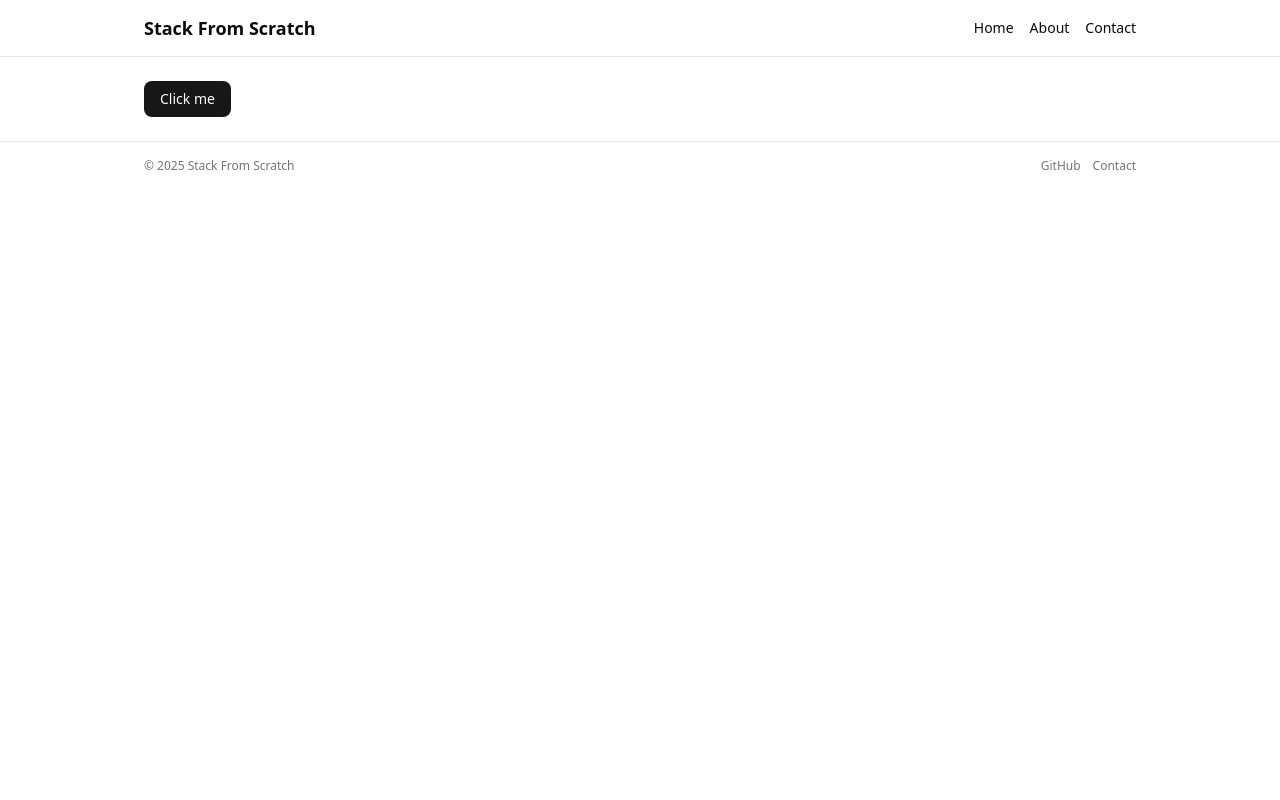
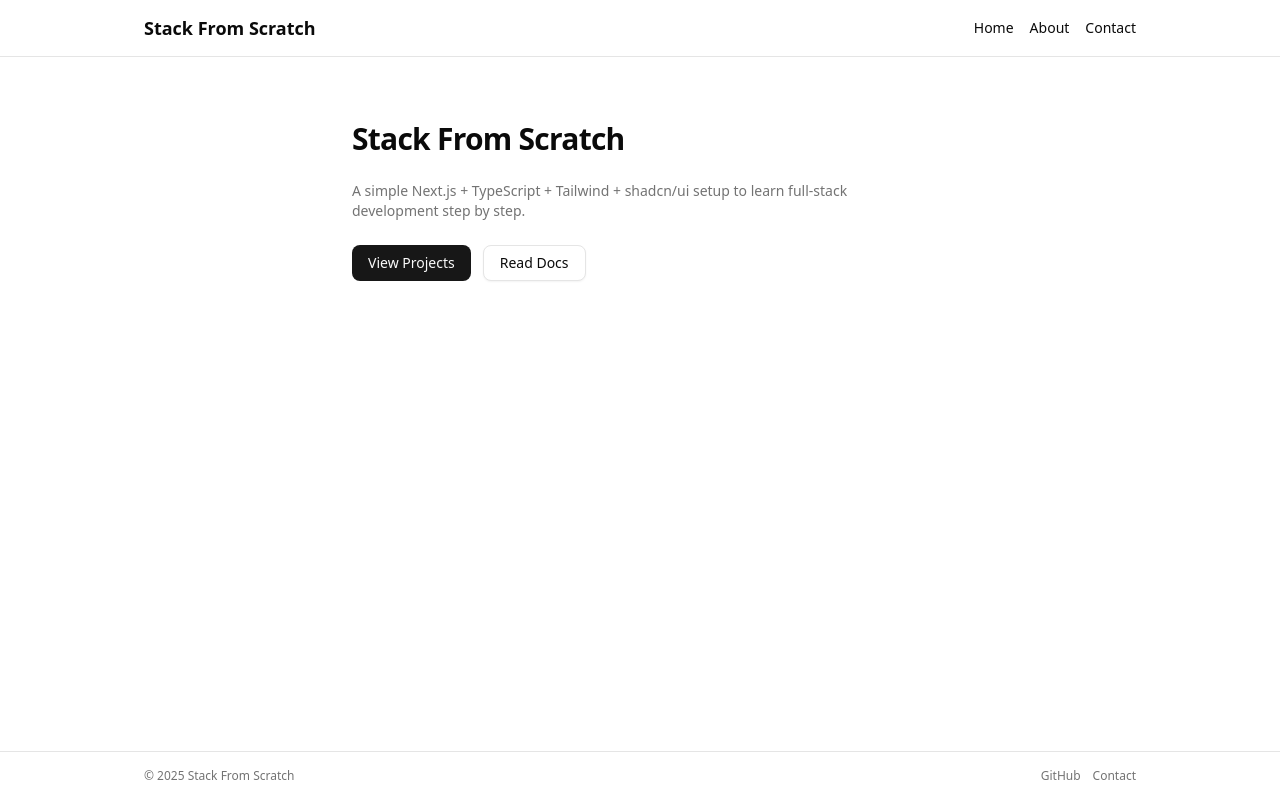
Before and after one commit to rahul-kapgate/stack-from-scratch-frontend, a Next.js app: page / in a window 1280 px wide. Built offline with nearby package versions, Linux system fonts and the light colour scheme.

Commit message:
understanding routung

```diff
--- /dev/null
+++ b/app/about/page.tsx
@@ -0,0 +1,15 @@
+// app/about/page.tsx
+
+export default function AboutPage() {
+    return (
+      <section className="space-y-4 py-10">
+        <h1 className="text-2xl font-bold tracking-tight">About</h1>
+
+        <p className="text-sm text-muted-foreground max-w-xl">
+          This is the about page of my Next.js app. Here I&apos;m learning
+          Next.js, TypeScript, Tailwind CSS, shadcn/ui and modern frontend
+          patterns step by step.
+        </p>
+      </section>
+    );
+  }
--- /dev/null
+++ b/app/contact/page.tsx
@@ -0,0 +1,14 @@
+
+export default function ContactPage() {
+    return (
+      <section className="space-y-4 py-10">
+        <h1 className="text-2xl font-bold tracking-tight">Contact</h1>
+
+        <p className="text-sm text-muted-foreground max-w-xl">
+          This is the about page of my Next.js app. Here I&apos;m learning
+          Next.js, TypeScript, Tailwind CSS, shadcn/ui and modern frontend
+          patterns step by step.
+        </p>
+      </section>
+    );
+  }
--- a/app/layout.tsx
+++ b/app/layout.tsx
@@ -16,10 +16,14 @@ export default function RootLayout({
 }>) {
   return (
     <html lang="en">
-      <body>
-      <Header />
-      <main className="mx-auto max-w-5xl px-4 py-6">{children}</main>
-      <Footer />
+      <body className="min-h-screen flex flex-col">
+        <Header />
+
+        <main className="mx-auto flex-1 max-w-5xl px-4 py-6">
+          {children}
+        </main>
+
+        <Footer />
       </body>
     </html>
   );
--- a/app/page.tsx
+++ b/app/page.tsx
@@ -1,9 +1,27 @@
-import { Button } from "@/components/ui/button"
+import { Button } from "@/components/ui/button";
+import Link from "next/link";
 
-export default function Home() {
+export default function HomePage() {
   return (
-    <div>
-      <Button>Click me</Button>
-    </div>
-  )
+    <section className="space-y-6 py-10">
+      <h1 className="text-3xl font-bold tracking-tight">
+        Stack From Scratch
+      </h1>
+
+      <p className="max-w-xl text-sm text-muted-foreground">
+        A simple Next.js + TypeScript + Tailwind + shadcn/ui setup to learn
+        full-stack development step by step.
+      </p>
+
+      <div className="flex gap-3">
+        <Button asChild>
+          <Link href="/projects">View Projects</Link>
+        </Button>
+
+        <Button variant="outline" asChild>
+          <Link href="/docs">Read Docs</Link>
+        </Button>
+      </div>
+    </section>
+  );
 }
--- a/components/Footer.tsx
+++ b/components/Footer.tsx
@@ -15,7 +15,7 @@ export function Footer() {
               GitHub
             </a>
             <a
-              href="mailto:rahulkapgate03@gmail.com"
+              href="/contact"
               className="hover:underline"
             >
               Contact
```
